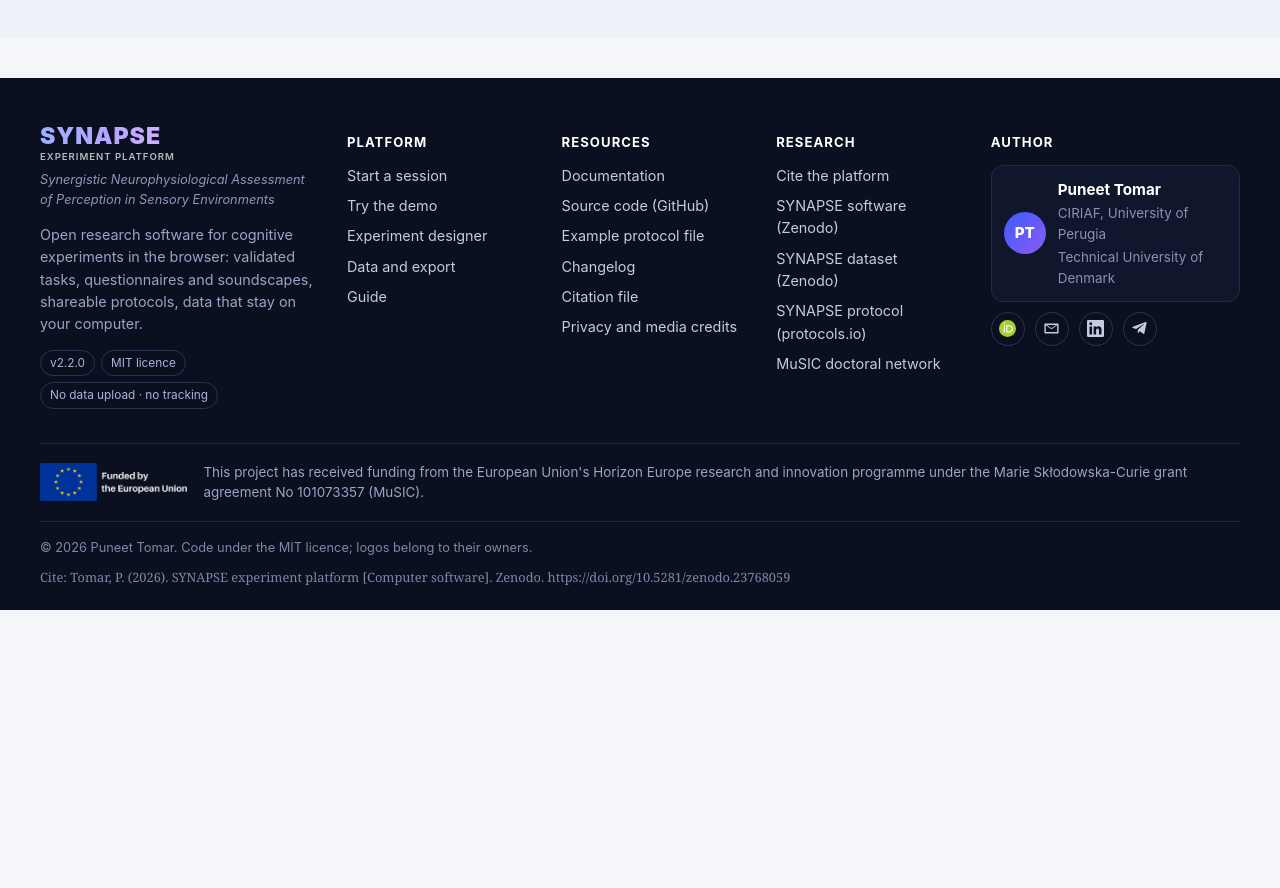
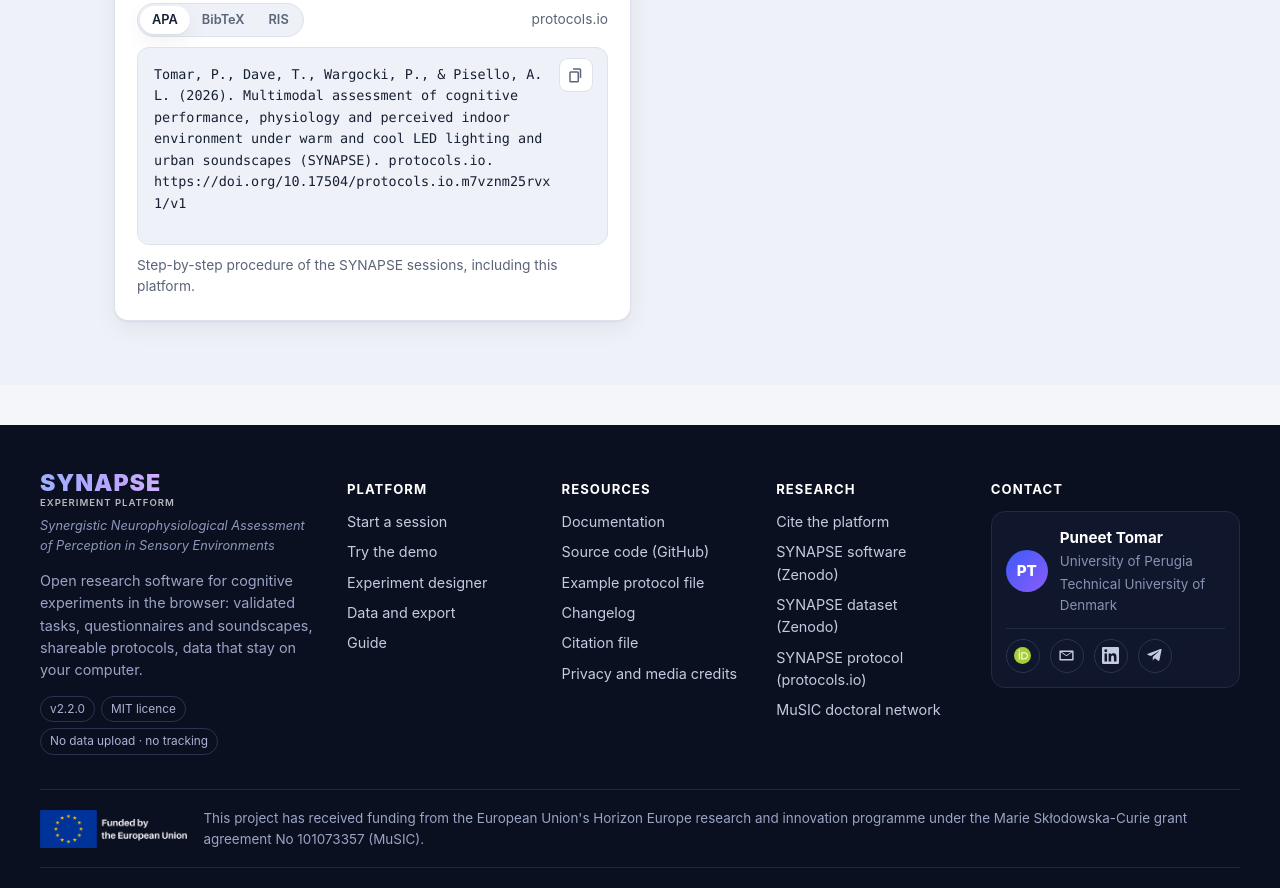
Before and after one commit to tomarp/synapse-platform, a plain HTML site: page index.html in a window 1280 px wide. Shown: the part 4294-5182 px from the top of the page. Before the commit the page ends 4904 px from the top, so only its background shows below. Drawn offline with Linux system fonts and the light colour scheme.

Commit message:
Citation cards two per row; footer contact card with icons inside

```diff
--- a/app/home.js
+++ b/app/home.js
@@ -201,7 +201,7 @@
   return h('section', { class: 'band alt', id: 'cite' },
     h('div', { class: 'section-head reveal' }, h('p', { class: 'kicker' }, 'Open science'), h('h2', {}, 'Cite SYNAPSE'),
       h('p', { class: 'muted' }, 'The platform, the dataset and the experimental protocol are published openly. Please cite the ones you use.')),
-    h('div', { class: 'cite-grid three reveal' }, citeCard(), ...OUTPUTS.slice(1).map((o) => citationCard(o))));
+    h('div', { class: 'cite-grid reveal' }, citeCard(), ...OUTPUTS.slice(1).map((o) => citationCard(o))));
 }
 
 /** "SYnergistic Neurophysiological …" with the letters of the acronym highlighted. */
--- a/app/nav.js
+++ b/app/nav.js
@@ -54,12 +54,13 @@
         ...REFERENCES.map((r) => (r.doi ? a(doiUrl(r.doi), `SYNAPSE ${r.kind.toLowerCase()} (${r.where})`, true)
           : h('span', { class: 'muted' }, `SYNAPSE ${r.kind.toLowerCase()} (${r.where}, forthcoming)`))),
         a('https://cordis.europa.eu/project/id/101073357', 'MuSIC doctoral network', true)),
-      h('div', { class: 'f-col f-author' }, h('h4', {}, 'Author'),
+      h('div', { class: 'f-col f-author' }, h('h4', {}, 'Contact'),
         h('div', { class: 'f-author-card' },
-          h('div', { class: 'avatar sm' }, AUTHOR.name.split(' ').map((w) => w[0]).join('')),
-          h('div', {}, h('strong', {}, AUTHOR.name),
-            h('span', { class: 'muted' }, 'CIRIAF, University of Perugia'), h('span', { class: 'muted' }, 'Technical University of Denmark'))),
-        socialLinks(AUTHOR, { size: 'sm' }))),
+          h('div', { class: 'f-author-head' },
+            h('div', { class: 'avatar sm' }, AUTHOR.name.split(' ').map((w) => w[0]).join('')),
+            h('div', {}, h('strong', {}, AUTHOR.name),
+              h('span', { class: 'muted' }, 'University of Perugia'), h('span', { class: 'muted' }, 'Technical University of Denmark'))),
+          socialLinks(AUTHOR, { size: 'sm' })))),
     h('div', { class: 'f-funding' }, h('img', { src: 'media/logos/eu_funded_dark.png', alt: 'Funded by the European Union' }), h('p', {}, FUNDING)),
     h('div', { class: 'f-bottom' },
       h('span', {}, `© 2026 ${AUTHOR.name}. Code under the MIT licence; logos belong to their owners.`),
--- a/styles/app.css
+++ b/styles/app.css
@@ -466,8 +466,10 @@
 @media (max-width: 1100px) { .cite-grid.three { grid-template-columns: 1fr 1fr; } }
 @media (max-width: 760px) { .cite-grid.three { grid-template-columns: 1fr; } }
 .f-grid { grid-template-columns: 1.5fr 1fr 1fr 1fr 1.35fr; }
-.f-author-card { display: flex; gap: 12px; align-items: center; padding: 12px; border: 1px solid #222b45; border-radius: 12px; background: #10162b; margin-bottom: 10px; }
-.f-author-card div:last-child { display: flex; flex-direction: column; gap: 2px; font-size: .84rem; }
+.f-author-card { display: flex; flex-direction: column; gap: 12px; padding: 14px; border: 1px solid #222b45; border-radius: 14px; background: #10162b; }
+.f-author-head { display: flex; gap: 12px; align-items: center; }
+.f-author-head > div:last-child { display: flex; flex-direction: column; gap: 2px; font-size: .84rem; }
+.f-author-card .socials { margin: 0; padding-top: 10px; border-top: 1px solid #222b45; }
 .f-author-card strong { color: #fff; font-size: .95rem; }
 .avatar.sm { width: 42px; height: 42px; font-size: .95rem; }
 .social.telegram:hover { background: #229ed9; border-color: #229ed9; color: #fff; }
```
Also changed, not shown: docs/screenshots/citation.jpg.
